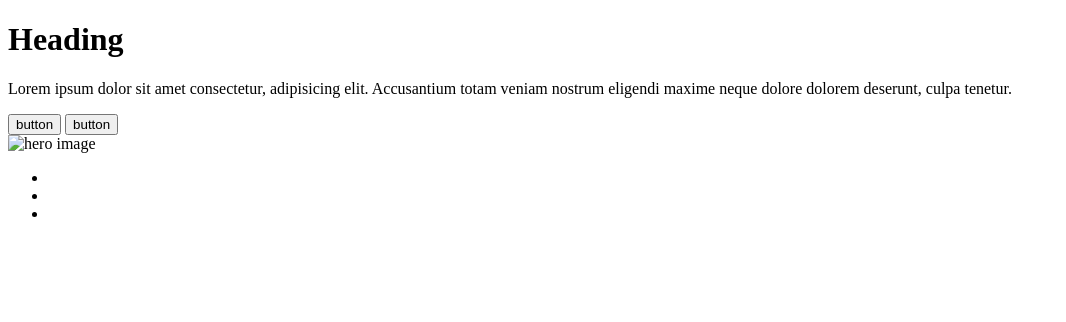
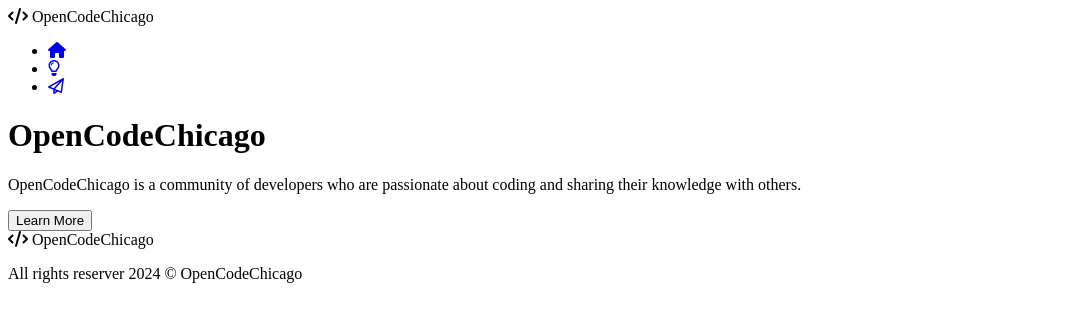
Before and after one commit to OpenCodeChicago/HTML-CSS_fundamentals_part4, a plain HTML site: page index.html in a window 1280 px wide. Shown: the whole page, without its empty margins (0-1066 px from the left). Drawn offline with Linux system fonts and the light colour scheme.

Commit message:
Update index.html

```diff
--- a/index.html
+++ b/index.html
@@ -3,36 +3,57 @@
   <head>
     <meta charset="UTF-8" />
     <meta name="viewport" content="width=device-width, initial-scale=1.0" />
-    <title>HTML & CSS Fundamentals</title>
+    <title>HTML/CSS Fundamentals</title>
+    <link rel="stylesheet" href="styles.css" />
+    <link
+      rel="stylesheet"
+      href="https://cdnjs.cloudflare.com/ajax/libs/font-awesome/6.0.0/css/all.min.css"
+    />
   </head>
   <body>
-    <header></header>
+    <header>
+      <div class="logo">
+        <i class="fa-solid fa-code"></i>
+        OpenCodeChicago
+      </div>
+      <nav>
+        <ul>
+          <li>
+            <a href="#" class="header-links">
+              <i class="fa-solid fa-house"></i>
+            </a>
+          </li>
+          <li>
+            <a href="#" class="header-links">
+              <i class="fa-regular fa-lightbulb"></i
+            ></a>
+          </li>
+          <li>
+            <a href="#" class="header-links">
+              <i class="fa-regular fa-paper-plane"></i
+            ></a>
+          </li>
+        </ul>
+      </nav>
+    </header>
     <main>
-      <div class="hero">
-        <div>
-          <h1>Heading</h1>
+      <div class="container">
+        <div class="hero">
+          <h1>OpenCodeChicago</h1>
           <p>
-            Lorem ipsum dolor sit amet consectetur, adipisicing elit.
-            Accusantium totam veniam nostrum eligendi maxime neque dolore
-            dolorem deserunt, culpa tenetur.
+            OpenCodeChicago is a community of developers who are passionate
+            about coding and sharing their knowledge with others.
           </p>
-          <div>
-            <button>button</button>
-            <button>button</button>
-          </div>
-        </div>
-        <div>
-          <img src="#" alt="hero image" />
+          <button class="btn">Learn More</button>
         </div>
       </div>
-      <div class="about">
-        <ul>
-          <li></li>
-          <li></li>
-          <li></li>
-        </ul>
+    </main>
+    <footer>
+      <div class="logo">
+        <i class="fa-solid fa-code"></i>
+        OpenCodeChicago
       </div>
-    </main>
-    <footer></footer>
+      <p>All rights reserver 2024 &copy; OpenCodeChicago</p>
+    </footer>
   </body>
 </html>
```
